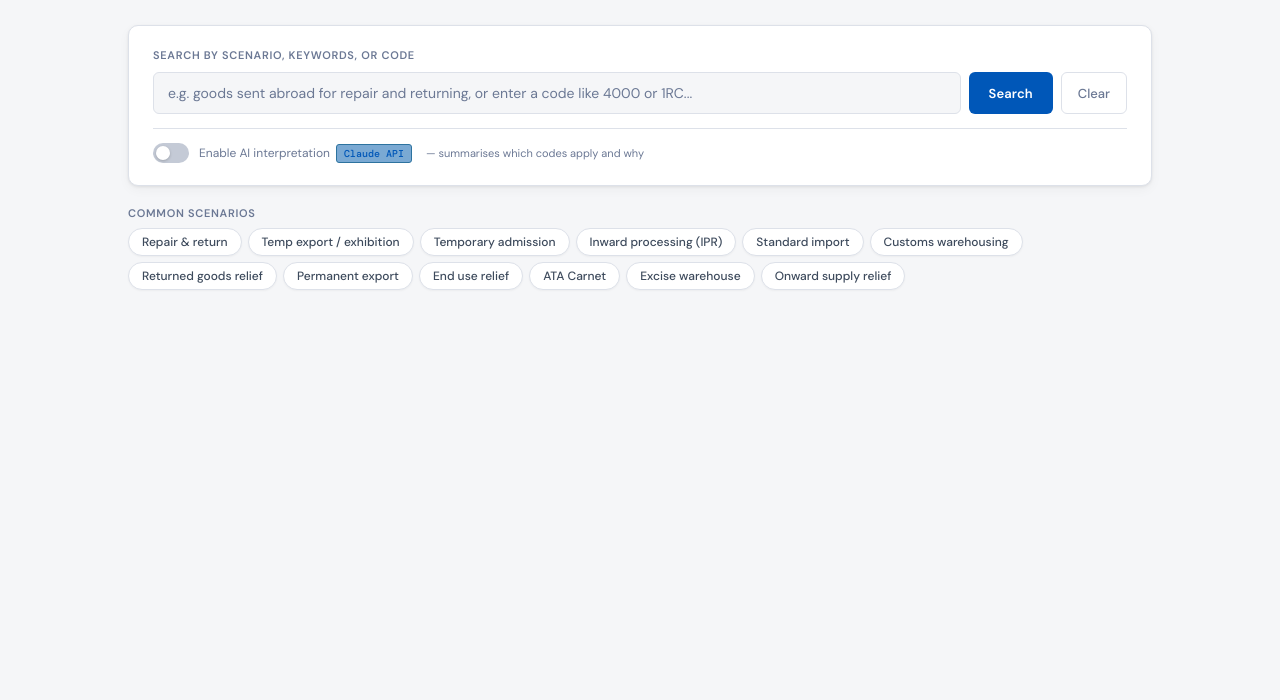
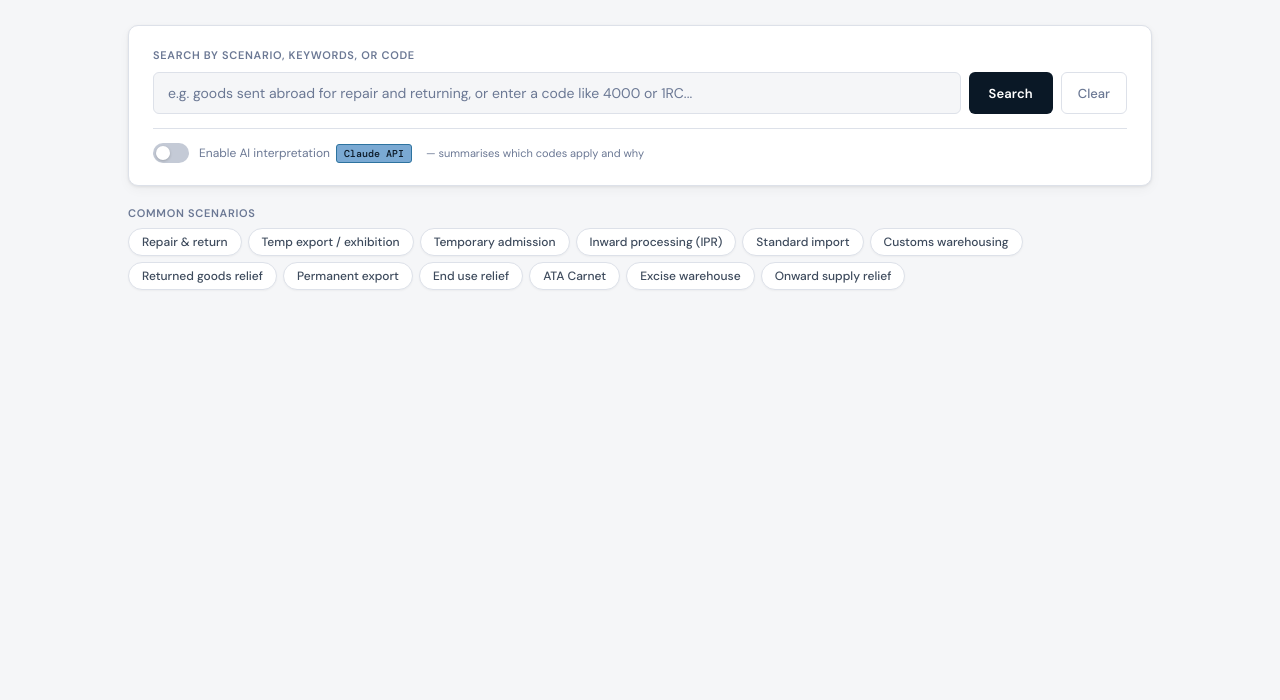
Before and after one commit to TeoHafTecEx/govuk-customs-tool, a plain HTML site: page index.html in a window 1280 px wide. Shown: the part 100-800 px from the top of the page. Drawn offline with nearby package versions, Linux system fonts and the light colour scheme.

Commit message:
Update index.html

```diff
--- a/index.html
+++ b/index.html
@@ -9,7 +9,7 @@
 <style>
 *,*::before,*::after{box-sizing:border-box;margin:0;padding:0}
 :root{
-  --blue:#0057B8;
+  --blue:#0a1826;
   --blue-dark:#0a1826;
   --blue-light:#7aa9d3;
   --blue-mid:#2d739f;
```
